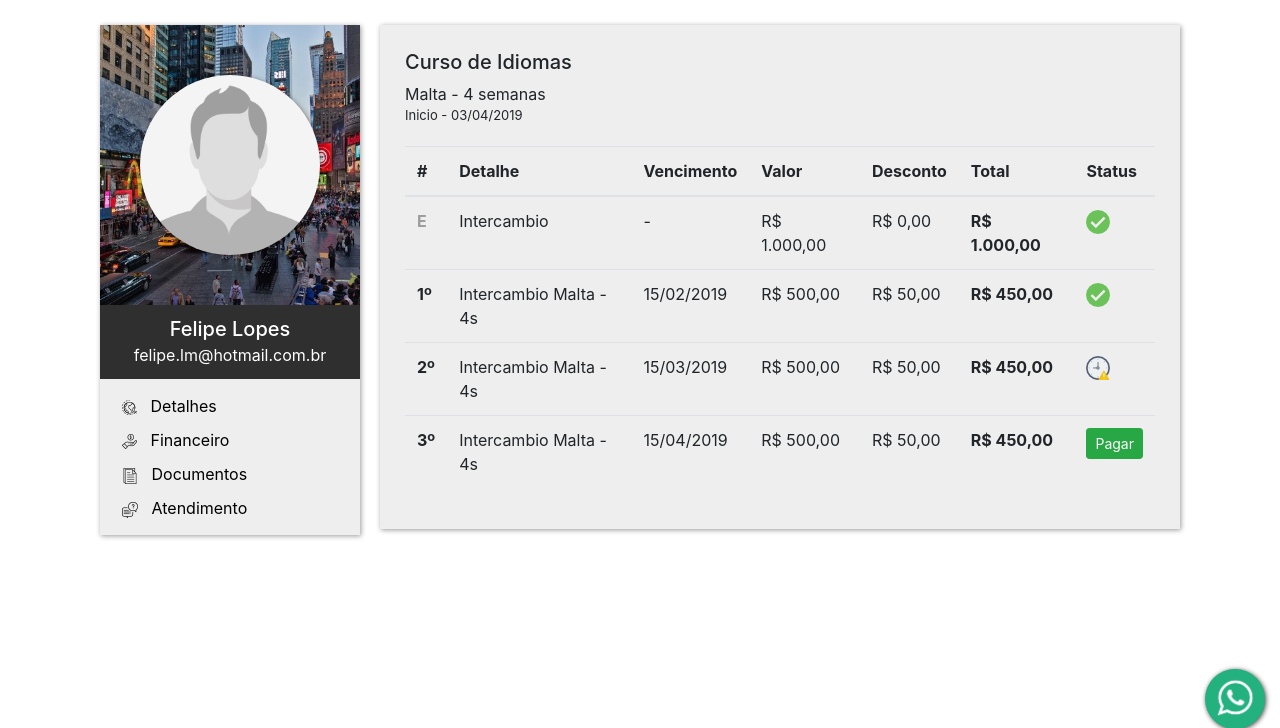
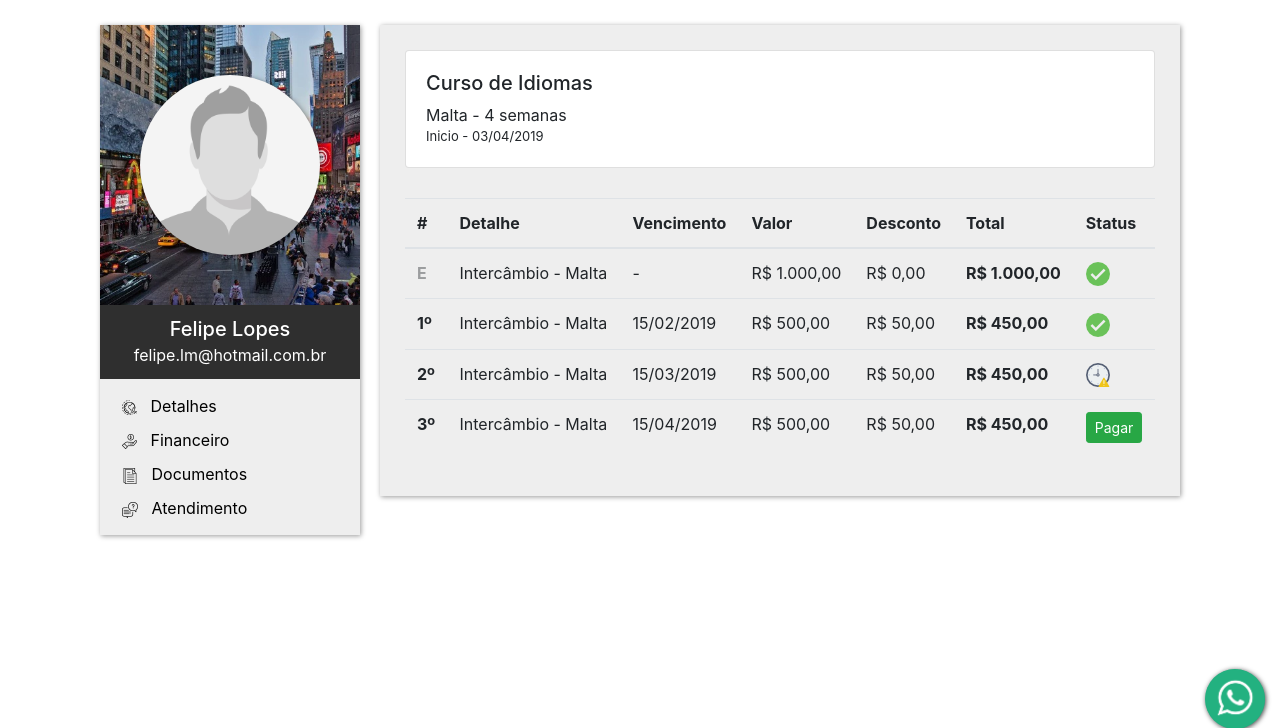
Before and after one commit to felipelm3g/MeuIntercambio, a PHP site: page /aluno/financeiro.php in a window 1280 px wide. Shown: the part 56-784 px from the top of the page. Run offline with PHP 8.4, Linux system fonts and the light colour scheme; some libraries are stand-ins or nearby versions.

Commit message:
felipe
Ajuste

```diff
--- a/aluno/financeiro.php
+++ b/aluno/financeiro.php
@@ -29,6 +29,8 @@ $pf = [
 
         <!-- Estilos customizados para esse template -->
         <link href="../css/financeiro.css" rel="stylesheet">
+
+        <script type="text/javascript" src="https://stc.pagseguro.uol.com.br/pagseguro/api/v2/checkout/pagseguro.lightbox.js"></script>
     </head>
     <body cz-shortcut-listen="true">
 
@@ -95,9 +97,13 @@ $pf = [
                 </ul>
             </div>
             <div class="divstyle" style="width: calc(100% - 280px);margin-left: 20px; padding: 25px;">
-                <h5>Curso de Idiomas</h5>
-                <p style="margin: 0px;">Malta - 4 semanas</p>
-                <p style="font-size: 13px; margin-bottom: 20px;">Inicio - 03/04/2019</p>
+                <div class="card" style="margin-bottom: 30px;">
+                    <div class="card-body">
+                        <h5>Curso de Idiomas</h5>
+                        <p style="margin: 0px;">Malta - 4 semanas</p>
+                        <p style="font-size: 13px;margin-bottom: 0px;">Inicio - 03/04/2019</p>
+                    </div>
+                </div>
                 <table class="table">
                     <thead>
                         <tr>
@@ -113,7 +119,7 @@ $pf = [
                     <tbody>
                         <tr>
                             <th scope="row"><font style="opacity: 0.4;">E</font></th>
-                            <td>Intercambio</td>
+                            <td>Intercâmbio - Malta</td>
                             <td>-</td>
                             <td>R$ 1.000,00</td>
                             <td>R$ 0,00</td>
@@ -122,7 +128,7 @@ $pf = [
                         </tr>
                         <tr>
                             <th scope="row">1º</th>
-                            <td>Intercambio Malta - 4s</td>
+                            <td>Intercâmbio - Malta</td>
                             <td>15/02/2019</td>
                             <td>R$ 500,00</td>
                             <td>R$ 50,00</td>
@@ -131,7 +137,7 @@ $pf = [
                         </tr>
                         <tr>
                             <th scope="row">2º</th>
-                            <td>Intercambio Malta - 4s</td>
+                            <td>Intercâmbio - Malta</td>
                             <td>15/03/2019</td>
                             <td>R$ 500,00</td>
                             <td>R$ 50,00</td>
@@ -140,12 +146,19 @@ $pf = [
                         </tr>
                         <tr>
                             <th scope="row">3º</th>
-                            <td>Intercambio Malta - 4s</td>
+                            <td>Intercâmbio - Malta</td>
                             <td>15/04/2019</td>
                             <td>R$ 500,00</td>
                             <td>R$ 50,00</td>
                             <td><b>R$ 450,00</b></td>
-                            <td><button type="button" class="btn btn-success btn-sm">Pagar</button></td>
+                            <td>
+                                <form action="https://pagseguro.uol.com.br/checkout/v2/payment.html" method="post" onsubmit="PagSeguroLightbox(this); return false;">
+                                    <!-- NÃO EDITE OS COMANDOS DAS LINHAS ABAIXO -->
+                                    <input type="hidden" name="code" value="52CDCE899E9E229004A73F8430F3B746" />
+                                    <input type="hidden" name="iot" value="button" />
+                                    <button type="submit" class="btn btn-success btn-sm">Pagar</button>
+                                </form>
+                            </td>
                         </tr>
                     </tbody>
                 </table>
```
Also changed, not shown: aluno/detalhes.php (+3 -5 lines), imgs/escola-ace.jpg (added), imgs/hotel.jpg (added), imgs/shield.png (added).
